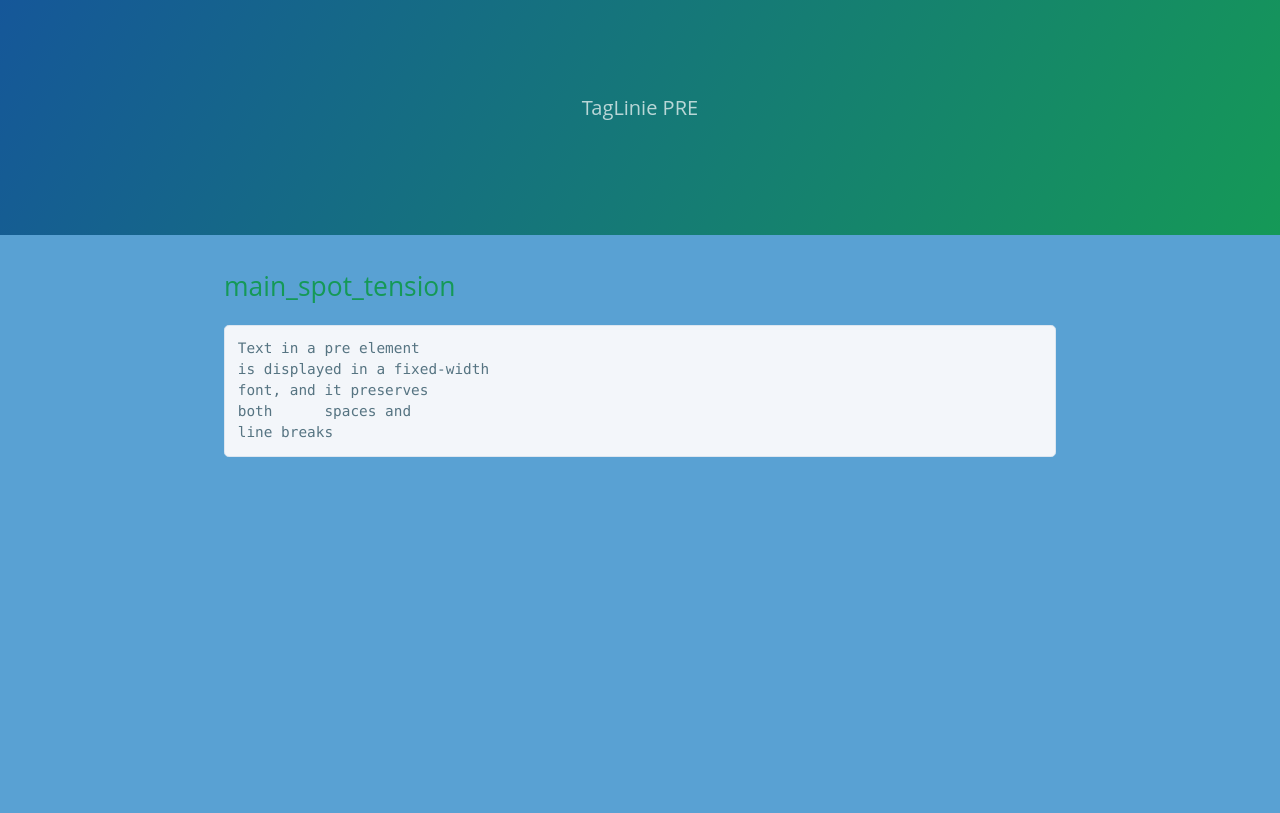
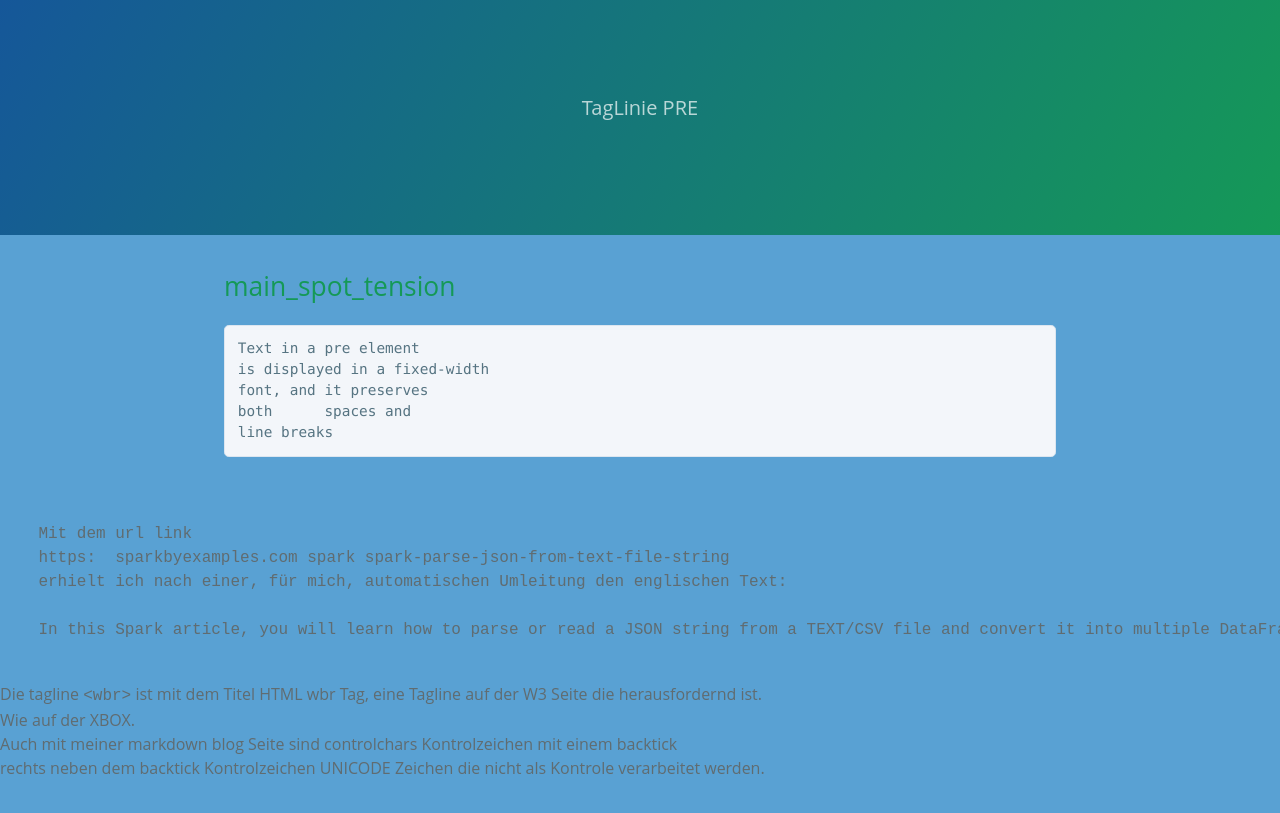
Before and after one commit to ledlightjungledStefan/Osterei, a Jekyll site: the page built from index.markdown, in a window 1280 px wide. Shown: the top 813 px of the page. Built offline with Jekyll 4.4.1, drawn with Linux system fonts in a browser that asks for light colours.

Commit message:
Update Apfelkuchen.html

```diff
--- a/_layouts/Apfelkuchen.html
+++ b/_layouts/Apfelkuchen.html
@@ -24,8 +24,21 @@ both      spaces and
 line breaks
 </pre></p>
 </section>
-<?php
-echo "My first PHP script!";
-?>
+    <p><pre>
+    Mit dem url link
+    https:  sparkbyexamples.com spark spark-parse-json-from-text-file-string
+    erhielt ich nach einer, für mich, automatischen Umleitung den englischen Text:
+
+    In this Spark article, you will learn how to parse or read a JSON string from a TEXT/CSV file and convert it into multiple DataFrame columns using Scala examples.
+    </pre><p>
+    <p>
+        Die tagline <code>&lt;wbr&gt;</code> ist mit dem Titel HTML wbr Tag, eine Tagline auf der W3 Seite die herausfordernd ist.
+        <br>
+        Wie auf der XBOX.
+        <br>
+        Auch mit meiner markdown blog Seite sind controlchars Kontrolzeichen mit einem backtick
+        <br>
+        rechts neben dem backtick Kontrolzeichen UNICODE Zeichen die nicht als Kontrole verarbeitet werden.
+    </p>
 </body>
 </html>
```
